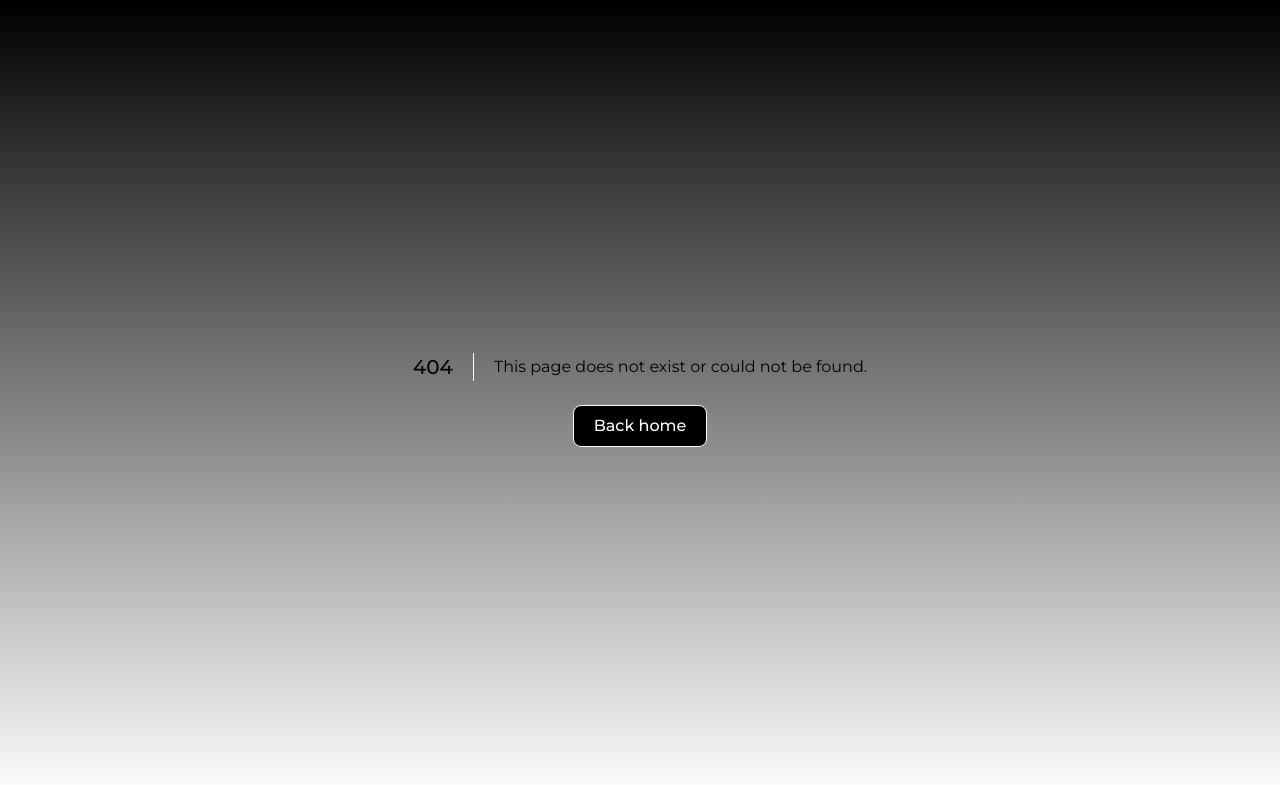
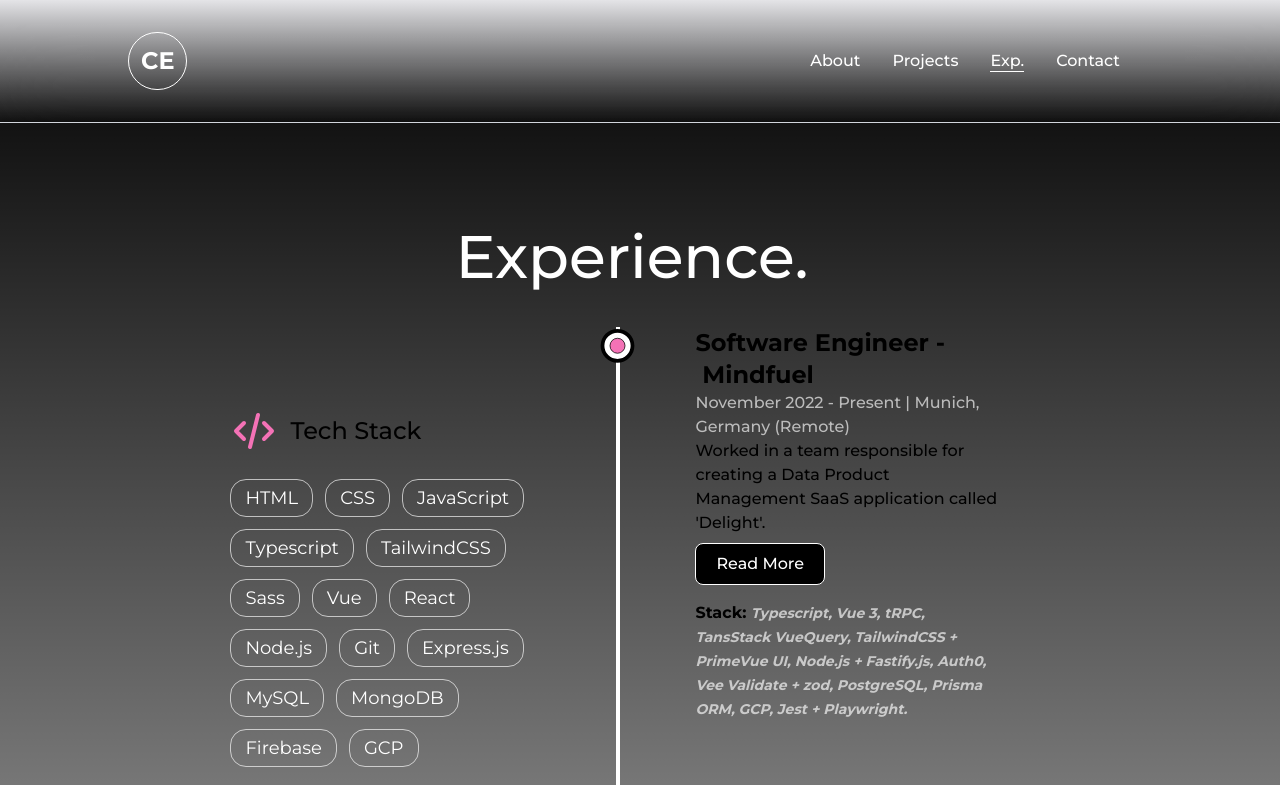
Before and after one commit to colenocks/portfolio_v2, a Next.js app: page /experience in a window 1280 px wide. Before the commit this address had no page. Shown: the top 785 px of the page. Built offline with nearby package versions, Linux system fonts and the light colour scheme.

Commit message:
add skills and experience page

```diff
--- a/src/app/about/page.tsx
+++ b/src/app/about/page.tsx
@@ -3,7 +3,7 @@ import type { Metadata } from "next"
 import Image from "next/image"
 import AnimatedText from "@/components/AnimatedText"
 import BaseLayout from "@/components/BaseLayout"
-import aboutMe from "/public/about-me.jpg"
+import aboutMe from "/public/about-me.png"
 import WorkHistory from "@/components/WorkHistory"
 
 export const metadata: Metadata = {
--- /dev/null
+++ b/src/app/experience/page.tsx
@@ -0,0 +1,61 @@
+"use client"
+import React from "react"
+import { motion } from "framer-motion"
+import WorkHistory from "@/components/WorkHistory"
+import BaseLayout from "@/components/BaseLayout"
+import AnimatedText from "@/components/AnimatedText"
+import { CodeIcon } from "@/components/Icons"
+
+type Props = {}
+
+const Experience = (props: Props) => {
+  const skills: { title: string; logo?: string }[] = [
+    { title: "HTML", logo: "https://res.cloudinary.com/colenocks/image/upload/v1717535176/dev_images/portfolio/HTML-5_va5chx.png" },
+    { title: "CSS", logo: "https://res.cloudinary.com/colenocks/image/upload/v1717535172/dev_images/portfolio/CSS-3_xw6ogr.png" },
+    { title: "JavaScript", logo: "https://res.cloudinary.com/colenocks/image/upload/v1717535178/dev_images/portfolio/JavaScript_tmiapl.png" },
+    { title: "Typescript", logo: "https://res.cloudinary.com/colenocks/image/upload/v1717535195/dev_images/portfolio/typescript_o8twmb.png" },
+    { title: "TailwindCSS", logo: "https://res.cloudinary.com/colenocks/image/upload/v1717535186/dev_images/portfolio/Tailwind_CSS_kpbgg6.png" },
+    { title: "Sass", logo: "https://res.cloudinary.com/colenocks/image/upload/v1717535184/dev_images/portfolio/Sass_dymcd4.png" },
+    { title: "Vue", logo: "https://res.cloudinary.com/colenocks/image/upload/v1717535190/dev_images/portfolio/vue_uma9h7.png" },
+    { title: "React", logo: "https://res.cloudinary.com/colenocks/image/upload/v1717535183/dev_images/portfolio/React_kikqlk.png" },
+    { title: "Node.js", logo: "https://res.cloudinary.com/colenocks/image/upload/v1717535182/dev_images/portfolio/Node-JS_uqghrz.png" },
+    { title: "Git", logo: "https://res.cloudinary.com/colenocks/image/upload/v1717535174/dev_images/portfolio/Git_sxyjcp.png" },
+    { title: "Express.js", logo: "https://res.cloudinary.com/colenocks/image/upload/v1717535173/dev_images/portfolio/ExpressJS_dcepsk.png" },
+    { title: "MySQL", logo: "https://res.cloudinary.com/colenocks/image/upload/v1717535180/dev_images/portfolio/MySQL_aakjrs.png" },
+    { title: "MongoDB", logo: "https://res.cloudinary.com/colenocks/image/upload/v1717535179/dev_images/portfolio/MongoDB_fb5gnd.png" },
+    { title: "Firebase", logo: "https://res.cloudinary.com/colenocks/image/upload/v1717535189/dev_images/portfolio/firebase_jo0tbe.png" },
+    { title: "GCP" },
+  ]
+
+  return (
+    <BaseLayout>
+      <AnimatedText className={"mb-8 text-center"} text={"Experience."} />
+      <div className={"flex w-[80%] items-start gap-3"}>
+        <div className={"mt-20"}>
+          <h2 className={"mb-6 flex items-center gap-x-3 text-2xl font-medium"}>
+            <CodeIcon className={"text-pink-400"} size={48} />
+            Tech Stack
+          </h2>
+          <div className={"flex flex-wrap items-center gap-3 text-center"}>
+            {skills.map((skill, index: number) => {
+              return (
+                <motion.span
+                  key={skill.title + index}
+                  className={"duration-800 cursor-default rounded-2xl border border-white/65 px-3.5 py-1 text-lg text-white transition-all ease-out hover:text-pink-400"}
+                  initial={{ opacity: 0, translateX: -50, translateY: -50 }}
+                  animate={{ opacity: 1, translateX: 0, translateY: 0 }}
+                  transition={{ duration: 0.4, delay: index * 0.06 }}
+                >
+                  {skill.title}
+                </motion.span>
+              )
+            })}
+          </div>
+        </div>
+        <WorkHistory />
+      </div>
+    </BaseLayout>
+  )
+}
+
+export default Experience
--- a/src/app/projects/page.tsx
+++ b/src/app/projects/page.tsx
@@ -34,7 +34,7 @@ const ProjectItem = ({ name, image, link, description, stack, imageAlt }: Projec
   const borderLineStyle =
     "after:absolute after:bottom-0 after:left-0 after:h-1 after:w-full after:scale-0 after:rounded-bl-lg after:rounded-br-lg after:bg-white after:transition-all after:duration-300 after:ease-out after:content-[''] hover:after:scale-100"
   return (
-    <div
+    <article
       className={`group relative z-10 flex flex-col items-center rounded-lg border border-transparent px-5 py-4 transition-colors  hover:border-gray-300 hover:bg-gray-100 hover:dark:border-neutral-700 hover:dark:bg-neutral-800/30 ${borderLineStyle}`}
     >
       <div className={"h-[160px] w-[280px]"}>
@@ -52,7 +52,7 @@ const ProjectItem = ({ name, image, link, description, stack, imageAlt }: Projec
           Explore <ArrowBigRightIcon className="inline-block transition-transform group-hover:translate-x-1 motion-reduce:transform-none" size={20} />
         </div>
       </ButtonLink>
-    </div>
+    </article>
   )
 }
 
@@ -117,6 +117,9 @@ const Projects = (props: Props) => {
   return (
     <BaseLayout>
       <AnimatedText text="Effort precedes talent." className="mb-12 text-center" />
+      <p className="mb-8 w-[70%] text-base font-medium text-white">
+        At the moment, I have quite a <span className={"underline"}>light</span> catalog of projects you can explore, but there are more exciting ones in the works. 🏗️
+      </p>
       <div className="grid gap-4 text-center lg:mb-0 lg:w-full lg:max-w-5xl lg:grid-cols-3 lg:text-left">
         {projectList.map((project) => {
           return <ProjectItem {...project} key={project.id} />
--- a/src/components/Navbar.tsx
+++ b/src/components/Navbar.tsx
@@ -30,10 +30,10 @@ const NavBar = () => {
     <header className="flex w-full items-center justify-between border-b border-gray-300 bg-gradient-to-b from-zinc-200 px-32 py-8 font-medium text-white backdrop-blur-2xl dark:border-neutral-800 dark:bg-zinc-800/30 dark:from-inherit lg:dark:bg-zinc-800/30">
       <Logo />
       <nav className="">
-        <CustomLink href="/" title="Home" className="ml-8" />
         <CustomLink href="/about" title="About" className="ml-8" />
         <CustomLink href="/projects" title="Projects" className="ml-8" />
-        <CustomLink href="/tech-stack" title="Tech Stack" className="mx-8" />
+        <CustomLink href="/experience" title="Exp." className="ml-8" />
+        <CustomLink href="/contact" title="Contact" className="mx-8" />
       </nav>
     </header>
   )
--- a/src/components/WorkHistory.tsx
+++ b/src/components/WorkHistory.tsx
@@ -91,14 +91,11 @@ const WorkHistory = ({ className }: Props) => {
 
   return (
     <div className={`relative flex flex-col items-end ${className}`}>
-      <div className="relative h-full w-[60%]">
-        <h2 className={"mb-6 w-full text-xl font-bold uppercase"}>Experience</h2>
-        <ul className={"item-between flex w-full flex-col"}>
-          {jobList.map((job) => (
-            <JobDetails key={job.id} {...job} />
-          ))}
-        </ul>
-      </div>
+      <ul className={"item-between flex h-full flex-col"}>
+        {jobList.map((job) => (
+          <JobDetails key={job.id} {...job} />
+        ))}
+      </ul>
     </div>
   )
 }
```
Also changed, not shown: src/components/Icons.tsx (+9 -1 lines).
